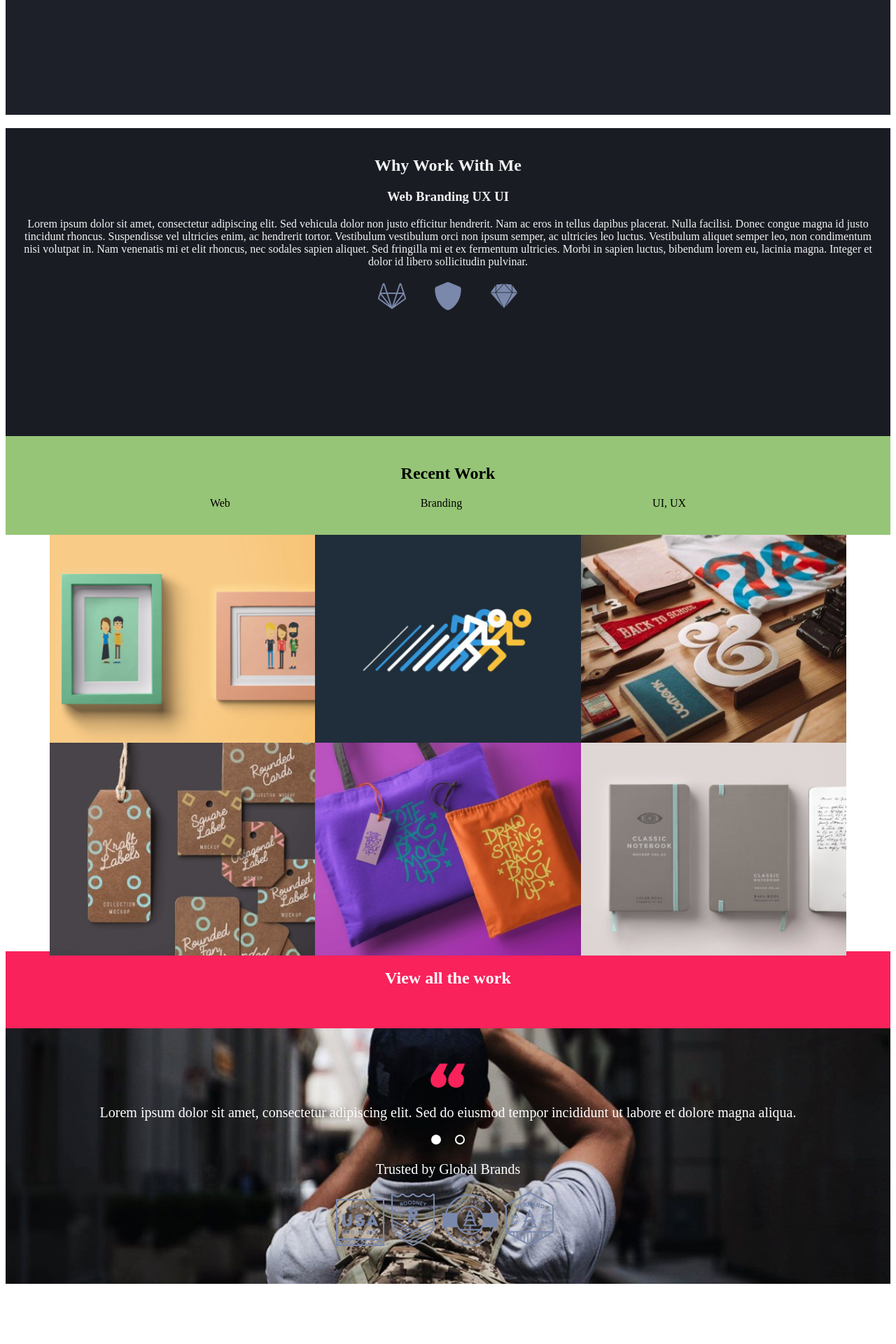
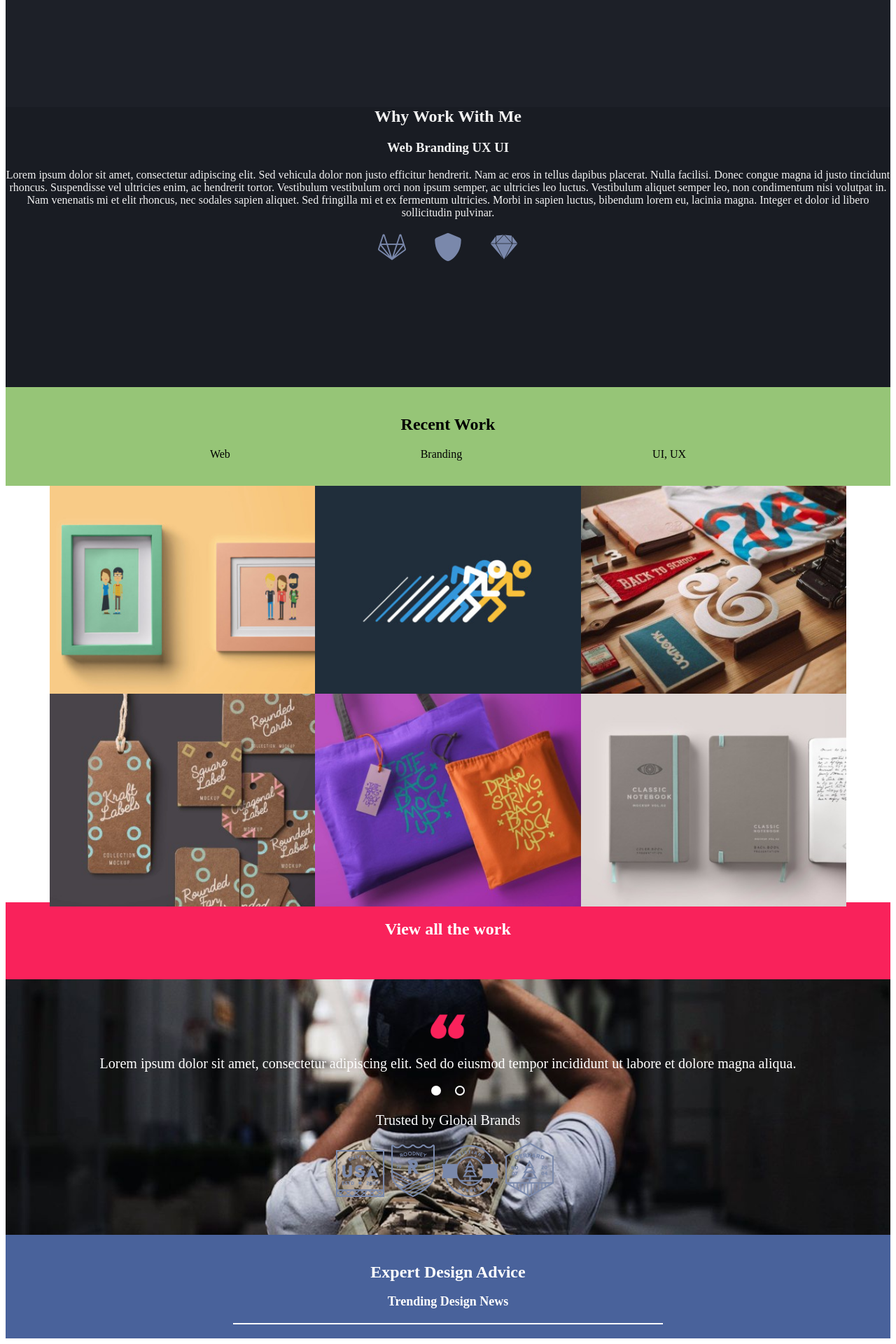
Before and after one commit to leamusa/proj-html-vuejs, a Vue app: page / in a window 1280 px wide. Shown: the part 1004-2924 px from the top of the page at 70% size. Before the commit the page ends 2846 px from the top, so only its background shows below. Built offline with nearby package versions, Linux system fonts and the light colour scheme.

Commit message:
expert design section

```diff
--- a/src/App.vue
+++ b/src/App.vue
@@ -8,6 +8,7 @@ import AppViewAllWork from "./components/AppViewAllWork.vue";
 import AppRecentWork from "./components/AppRecentWork.vue";
 import AppPhotoCards from "./components/AppPhotoCards.vue";
 import AppQuotationMarks from "./components/AppQuotationMarks.vue";
+import AppExpertDesignAdvice from "./components/AppExpertDesignAdvice.vue";
 
 export default {
   name: "App",
@@ -20,6 +21,7 @@ export default {
     AppPhotoCards,
     AppViewAllWork,
     AppQuotationMarks,
+    AppExpertDesignAdvice,
   },
 };
 </script>
@@ -33,6 +35,7 @@ export default {
   <AppPhotoCards />
   <AppViewAllWork />
   <AppQuotationMarks />
+  <AppExpertDesignAdvice />
 </template>
 
 <style></style>
--- /dev/null
+++ b/src/components/AppExpertDesignAdvice.vue
@@ -0,0 +1,38 @@
+<template>
+  <div class="expert-design-advice">
+    <h2 class="title">Expert Design Advice</h2>
+    <h3 class="subtitle">Trending Design News</h3>
+    <hr class="line" />
+  </div>
+</template>
+
+<script>
+export default {
+  name: "AppExpertDesignAdvice",
+};
+</script>
+
+<style scoped>
+.expert-design-advice {
+  background-color: #49629b;
+  padding: 20px;
+  text-align: center;
+  color: #fff;
+}
+
+.title {
+  font-size: 24px;
+  margin-bottom: 10px;
+}
+
+.subtitle {
+  font-size: 18px;
+  margin-bottom: 20px;
+}
+
+.line {
+  width: 50%;
+  margin: auto;
+  border: 1px solid #fff;
+}
+</style>
--- a/src/components/AppWhyWorkWithMe.vue
+++ b/src/components/AppWhyWorkWithMe.vue
@@ -1,6 +1,9 @@
 <template>
   <!-- Sezione "Why Work With Me" -->
-  <section class="why-work-section" style="background-color: #191c23">
+  <section
+    class="why-work-section"
+    style="background-color: #191c23; margin-top: -50px"
+  >
     <h2>Why Work With Me</h2>
     <h3>Web Branding UX UI</h3>
     <p>
@@ -37,10 +40,8 @@ export default {
 .why-work-section {
   color: #f2f2f2;
   height: 400px;
-  padding: 20px;
   text-align: center;
   max-width: 100%;
-  margin: 0 auto;
 }
 
 .icon-container {
@@ -53,6 +54,7 @@ export default {
   font-size: 40px;
   margin: 0 20px;
 }
+
 i {
   color: #7a88ab;
 }
```
